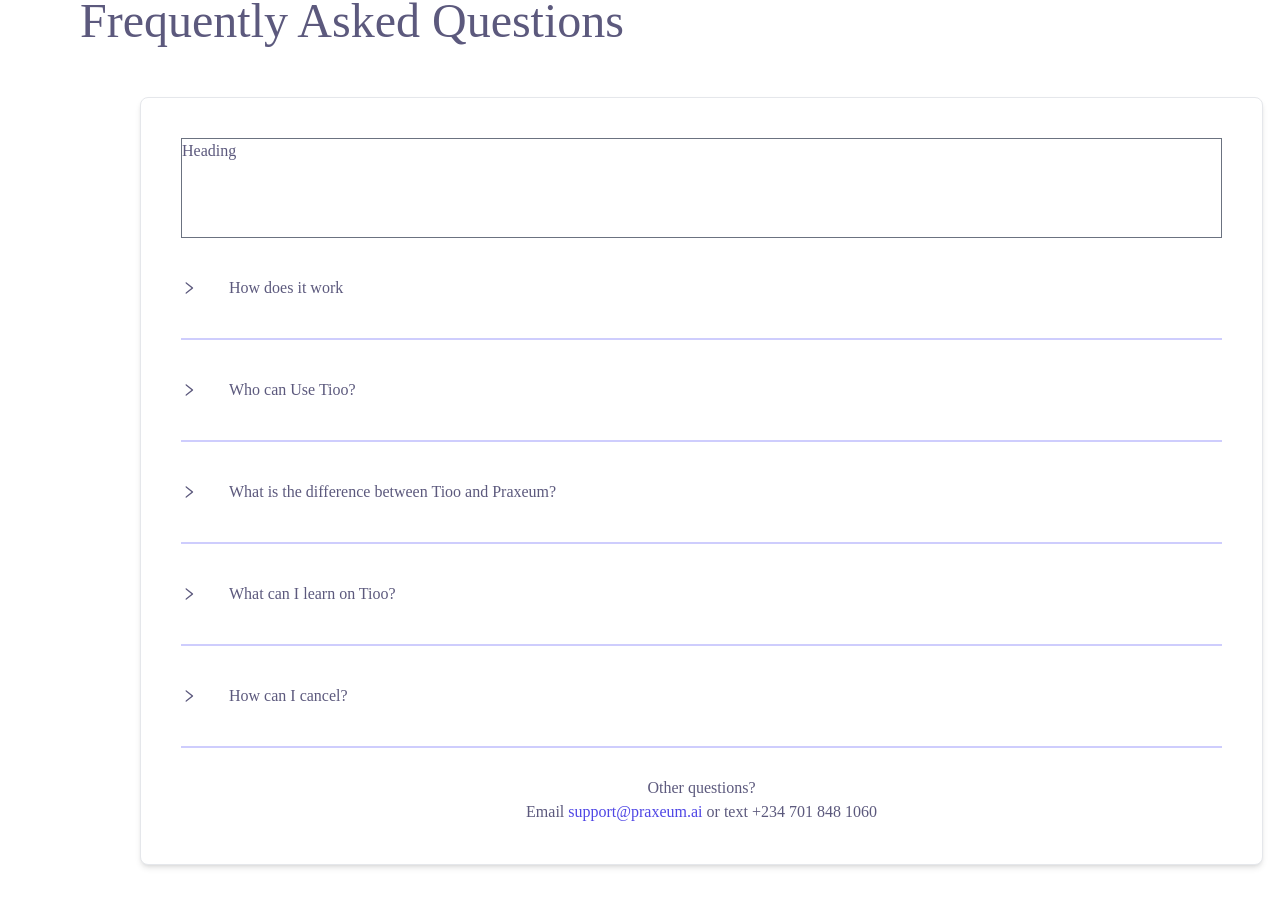
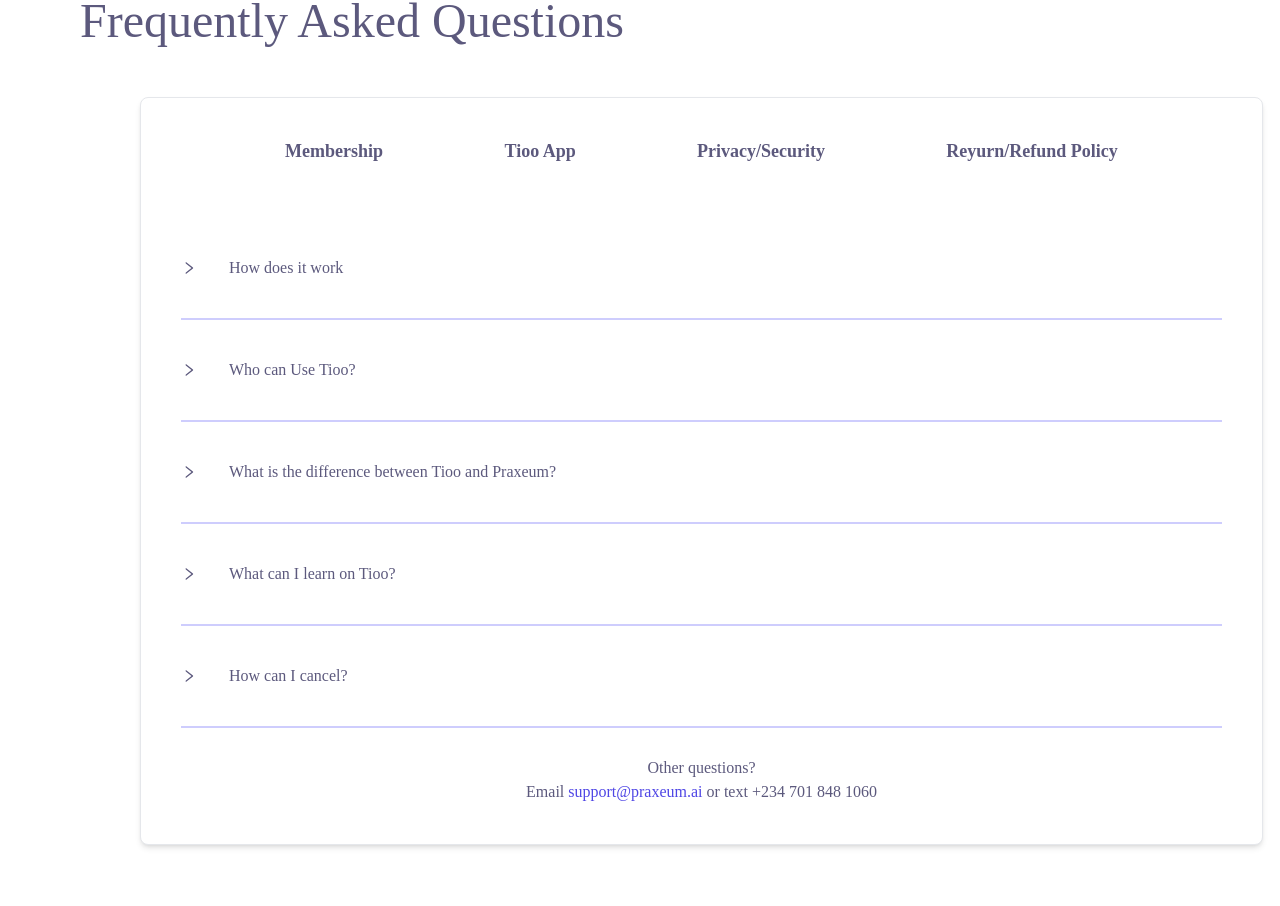
Before and after one commit to techoli/NimoPrototype, a React (Create React App) app: page / in a window 1280 px wide. Shown: the part 5993-6899 px from the top of the page. Built offline with nearby package versions, Linux system fonts and the light colour scheme.

Commit message:
New Update

```diff
--- a/src/pages/sections/faq/FAQ.tsx
+++ b/src/pages/sections/faq/FAQ.tsx
@@ -69,7 +69,18 @@
       <h1 className=" font-[500] text-[48px]">Frequently Asked Questions</h1>
       <div className="bg-[#FFF] rounded-[8px] p-10 mt-10 m-[auto]  w-[1123px] shadow-md border">
         {/* Heading */}
-        <div className="w-full h-[100px] border border-gray-500  ">Heading</div>
+        <div className="w-full h-[80px]  flex justify-center  ">
+          <div className="w-[80%] h-[90%] flex justify-between">
+            <div className=" h-full font-[600] text-[18px]">Membership</div>
+            <div className=" h-full font-[600] text-[18px]">Tioo App</div>
+            <div className=" h-full font-[600] text-[18px]">
+              Privacy/Security
+            </div>
+            <div className=" h-full font-[600] text-[18px]">
+              Reyurn/Refund Policy
+            </div>
+          </div>
+        </div>
         {/* content */}
         {itemfordrop?.map((el, index) => (
           <DropItem
```
